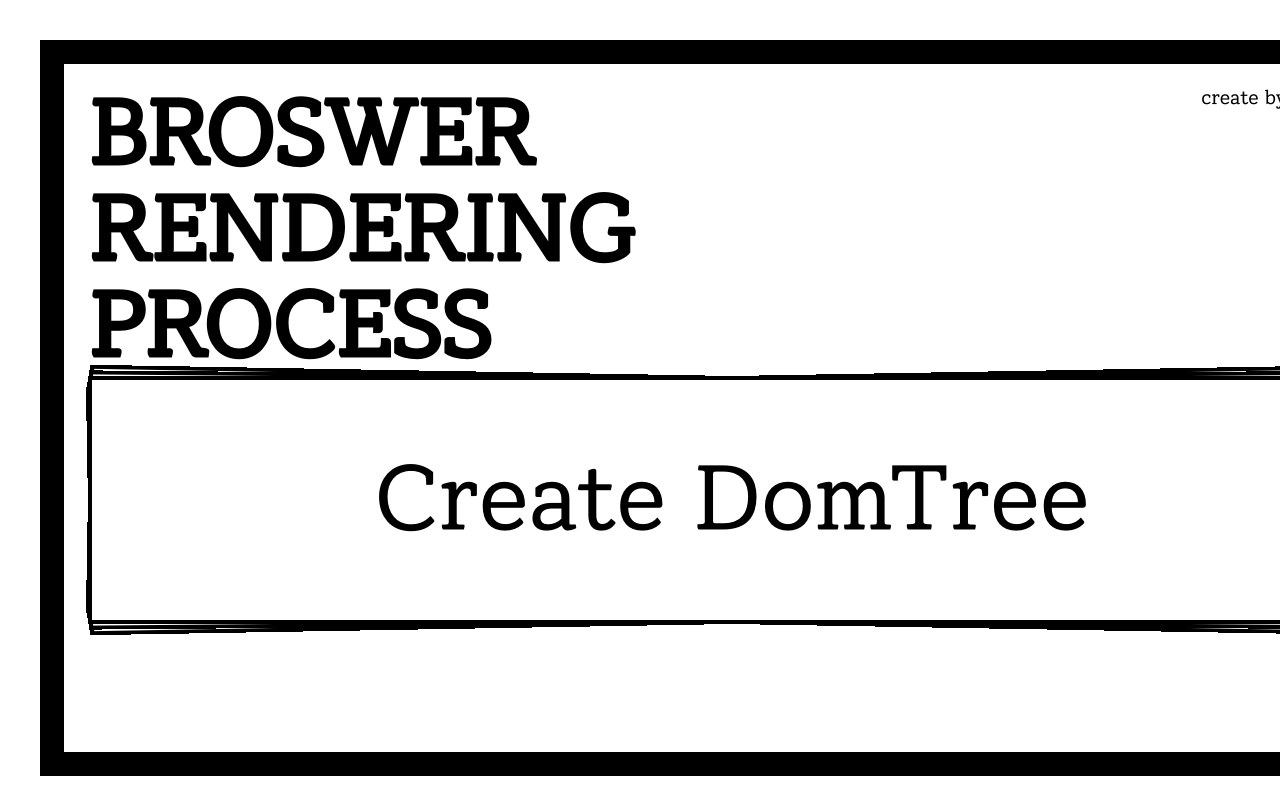
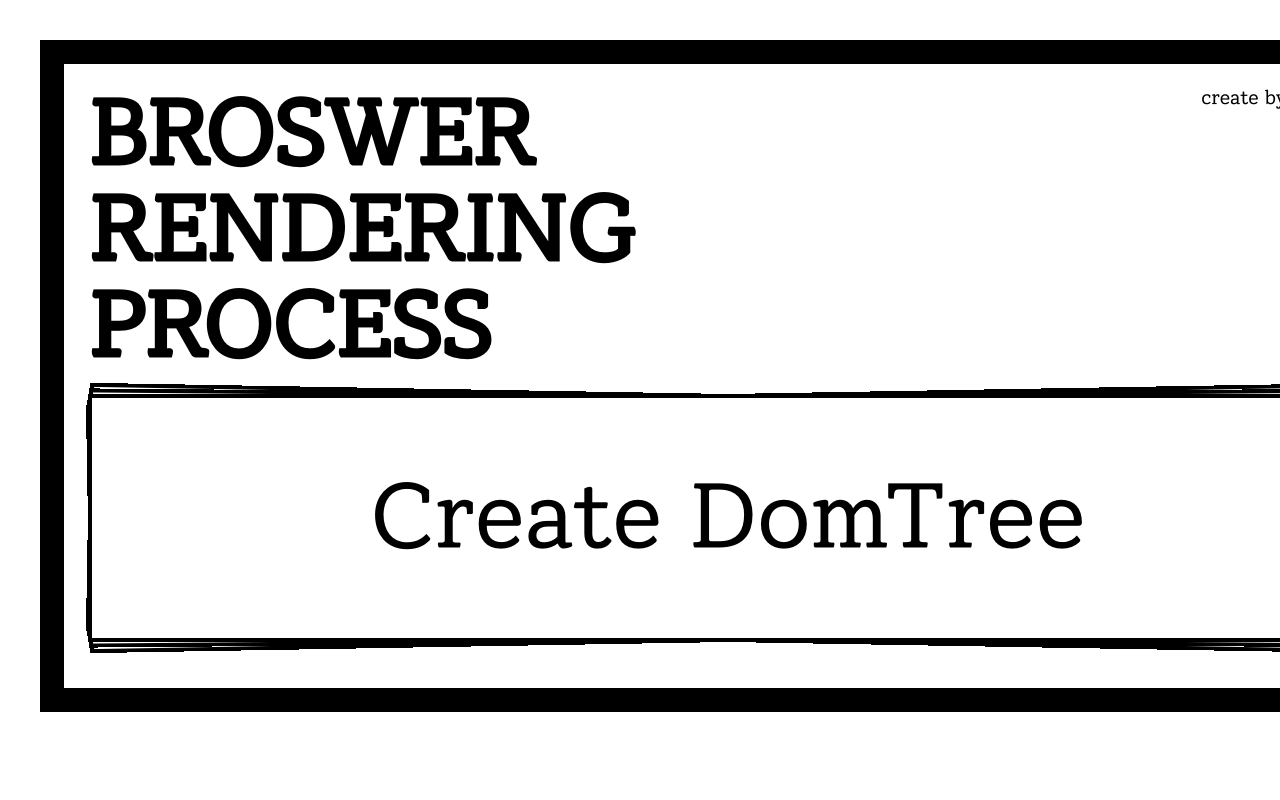
Before and after one commit to artvelop/jolp-exhibition, a React (Create React App) app: page / in a window 1280 px wide. Built offline with nearby package versions, Linux system fonts and the light colour scheme.

Commit message:
[ADD] ipad에서도 동작가능하게 설정

```diff
--- a/public/index.html
+++ b/public/index.html
@@ -4,6 +4,7 @@
     <meta charset="utf-8" />
     <link rel="icon" href="%PUBLIC_URL%/favicon.ico" />
     <meta name="viewport" content="width=device-width, initial-scale=1" />
+    <meta name="viewport" content="width=1500, initial-scalre=0.7" />
     <meta name="theme-color" content="#000000" />
     <meta
       name="description"
--- a/src/pages/dongchurl/components/Intro.tsx
+++ b/src/pages/dongchurl/components/Intro.tsx
@@ -87,6 +87,11 @@ const Wrapper = styled.div`
   height: 100vh;
   padding: 40px;
   display: flex;
+
+  @media all and (max-width: 1500px) and (orientation: landscape) {
+    min-height: 84vh;
+    height: 84vh;
+  }
 `;
 
 const LayoutWrapper = styled.div`
@@ -95,6 +100,9 @@ const LayoutWrapper = styled.div`
   flex-direction: column;
   padding: 24px;
   border: 24px solid #000;
+  /* @media all and (max-width: 1500px) and (orientation: landscape) {
+    border: 24px solid #000 !important;
+  } */
 `;
 
 const TitleWrapper = styled.div`
@@ -114,6 +122,9 @@ const BoxWrapper = styled(motion.div)`
   margin-right: auto;
   margin-bottom: 150px;
   position: relative;
-  height: 240px;
+  height: 140px;
   width: 80rem;
+  @media all and (max-width: 1500px) and (orientation: landscape) {
+    height: 120px;
+  }
 `;
--- a/src/pages/dongchurl/components/IntroBox.tsx
+++ b/src/pages/dongchurl/components/IntroBox.tsx
@@ -50,7 +50,7 @@ const Wrapper = styled(motion.div)`
   left: 0;
   top: 0;
   background-color: #fff;
-  width: 80rem;
+  width: 1272px;
   height: 240px;
   border: 4px solid #000;
   display: flex;
--- a/src/pages/dongchurl/components/Step2/Step2Box.tsx
+++ b/src/pages/dongchurl/components/Step2/Step2Box.tsx
@@ -112,42 +112,42 @@ export const Step2Box = () => {
         />
         <CssTagCard
           visibleDelay={2.25}
-          title="{ color: #3f3f3f; }"
+          title="color: #3f3f3f;"
           visible={visible}
           left="58%"
           top="320px"
         />
         <CssTagCard
           visibleDelay={2.25}
-          title="{ margin-top: 24px; }"
+          title="margin-top: 24px;"
           visible={visible}
           left="79.5%"
           top="320px"
         />
         <CssTagCard
           visibleDelay={2.3}
-          title="{ color: #333; }"
+          title="color: #333;"
           visible={visible}
           left="70.2%"
           top="510px"
         />
         <CssTagCard
           visibleDelay={2.3}
-          title="{ color: #333; }"
+          title="color: #333;"
           visible={visible}
           left="58%"
           top="510px"
         />
         <CssTagCard
           visibleDelay={2.3}
-          title="{ color: #333; }"
+          title="color: #333;"
           visible={visible}
           left="46.2%"
           top="510px"
         />
         <CssTagCard
           visibleDelay={2.3}
-          title="{ color: #333; }"
+          title="color: #333;"
           visible={visible}
           left="34.2%"
           top="510px"
```
